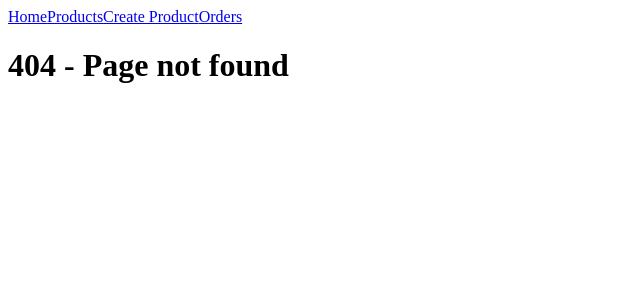
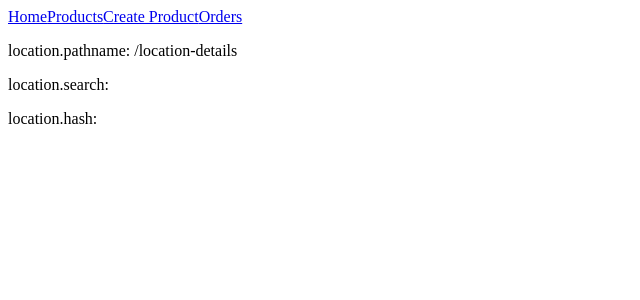
Before and after one commit to ankurnecessary/react-router-learning, a React (Vite) app in the folder lesson2/part2/project/react-router-learning/: page /location-details in a window 1280 px wide. Before the commit this address had no page. Shown: the top 300 px of the page, without its empty margins (0-640 px from the left). Built offline with nearby package versions, Linux system fonts and the light colour scheme.

Commit message:
[lesson 6][part 2] Add a new route /location-details to understand useLocation()

```diff
--- a/lesson2/part2/project/react-router-learning/src/App.tsx
+++ b/lesson2/part2/project/react-router-learning/src/App.tsx
@@ -13,6 +13,7 @@ import ProductsLayout from './pages/ProductsLayout';
 import TempProductPathlessLayout from './pages/TempProductPathlessLayout';
 import SearchProducts from './pages/SearchProducts';
 import LegacyProduct from './pages/LegacyProduct';
+import LocationDetails from './pages/LocationDetails';
 function App() {
   return (
     <Routes>
@@ -35,6 +36,7 @@ function App() {
           element={<LegacyProduct productId='101' />}
         />
         <Route path='search-products' element={<SearchProducts />} />
+        <Route path='location-details' element={<LocationDetails />} />
         <Route path='orders' element={<Orders />} />
         <Route path='orders/:orderId/items/:itemId' element={<OrderItem />} />
         <Route path='offers/:offerId?' element={<OfferDetails />} />
--- /dev/null
+++ b/lesson2/part2/project/react-router-learning/src/pages/LocationDetails.tsx
@@ -0,0 +1,14 @@
+import { useLocation } from "react-router";
+
+const LocationDetails = () => {
+  const location = useLocation();
+  return (
+    <div>
+      <p>location.pathname: {location.pathname}</p>
+      <p>location.search: {location.search}</p>
+      <p>location.hash: {location.hash}</p>
+    </div>
+  );
+};
+
+export default LocationDetails;
```
